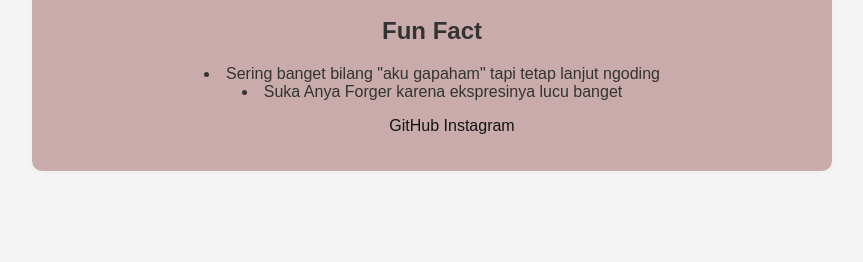
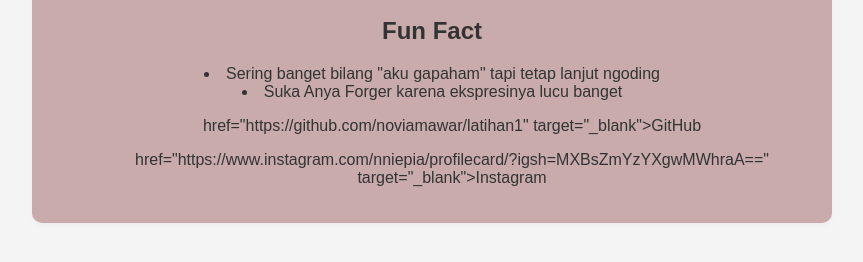
Before and after one commit to noviamawar/latihan1, a plain HTML site: page index.html in a window 1280 px wide. Shown: the part 328-590 px from the top of the page, without its empty margins (208-1071 px from the left). Drawn offline with Linux system fonts and the light colour scheme.

Commit message:
Update index.html

```diff
--- a/index.html
+++ b/index.html
@@ -54,8 +54,10 @@
   <li>Sering banget bilang "aku gapaham" tapi tetap lanjut ngoding</li>
   <li>Suka Anya Forger karena ekspresinya lucu banget</li>
     <ul>
-      <a href="https://github.com/noviamawar/latihan1" target="_blank">GitHub</a>
-      <a href="https://www.instagram.com/nniepia/profilecard/?igsh=MXBsZmYzYXgwMWhraA==" target="_blank">Instagram</a>
+        <div style="text-align: center;">
+      <p> href="https://github.com/noviamawar/latihan1" target="_blank">GitHub</p>
+      <p> href="https://www.instagram.com/nniepia/profilecard/?igsh=MXBsZmYzYXgwMWhraA==" target="_blank">Instagram</p>
+ </div>
     </ul>
   </div>
 </body>
```
